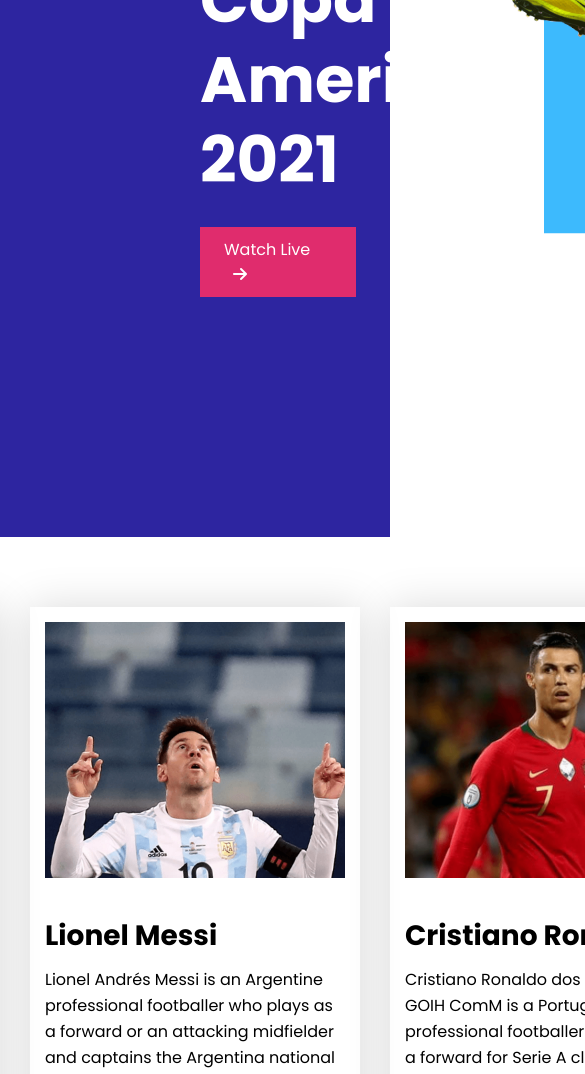
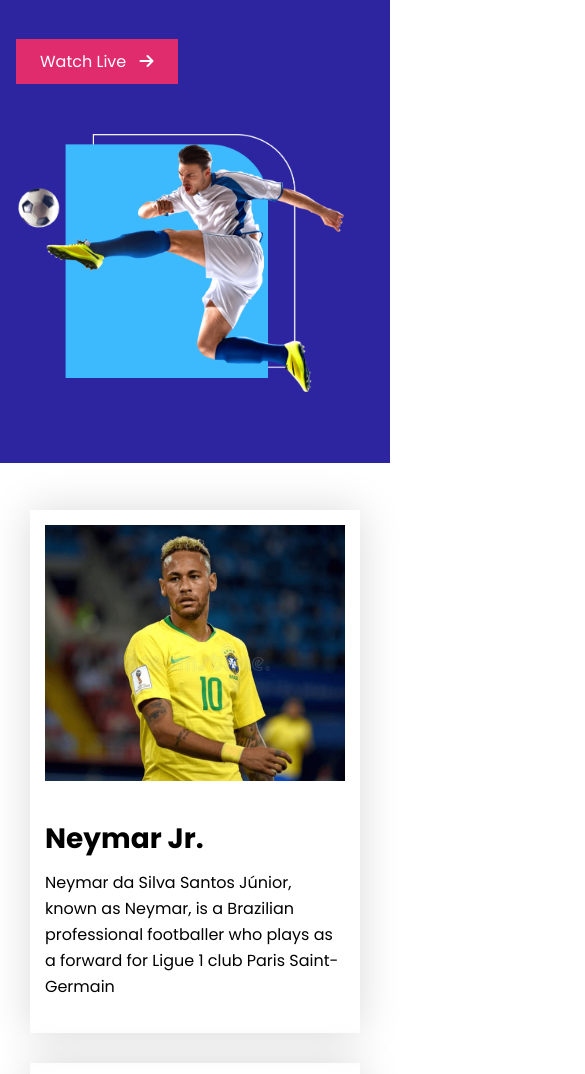
Before and after one commit to tajmin/responsive-football-website, a plain HTML site: page index.html in a window 390 px wide. Shown: the part 340-1414 px from the top of the page, 585 px wide, since content can reach past the window. Drawn offline with Linux system fonts and the light colour scheme.

Commit message:
responsive - mobiles

```diff
--- a/styles/style.css
+++ b/styles/style.css
@@ -159,3 +159,51 @@
     font-size: 18px;
     margin-top: 20px;
 }
+
+/*--------------------------------------
+        Responsive @media Queries
+----------------------------------------*/
+
+/* Mobile Devices - Max Width 688px */
+
+@media only screen and (max-width:688px) {
+    .container {
+        margin-top: 47px;
+    }
+
+    .top-banner {
+        flex-direction: column;
+    }
+
+    .section-info {
+        width: 100%;
+        padding: 112px 0 50px 16px;
+    }
+
+    .section-info h1 {
+        font-size: 36px;
+    }
+
+    .section-image {
+        width: 100%;
+    }
+
+    .section-image img {
+        width: 329px;
+        height: 260px;
+        padding: 0 16px 62px;
+    }
+
+    .players {
+        grid-template-columns: repeat(1, 1fr);
+        column-gap: 24px;
+    }
+
+    .footer-content .logo img {
+        width: 270px;
+    }
+
+    .social-icons {
+        margin-top: 50px;
+    }
+}
```
